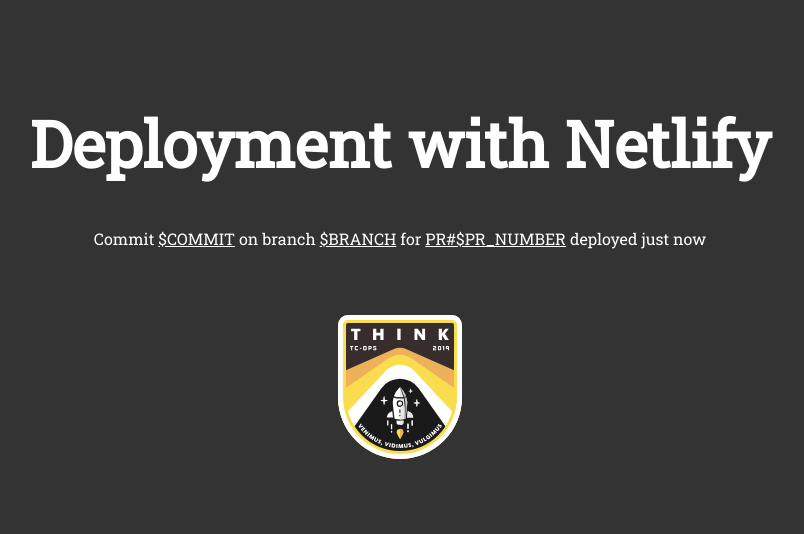
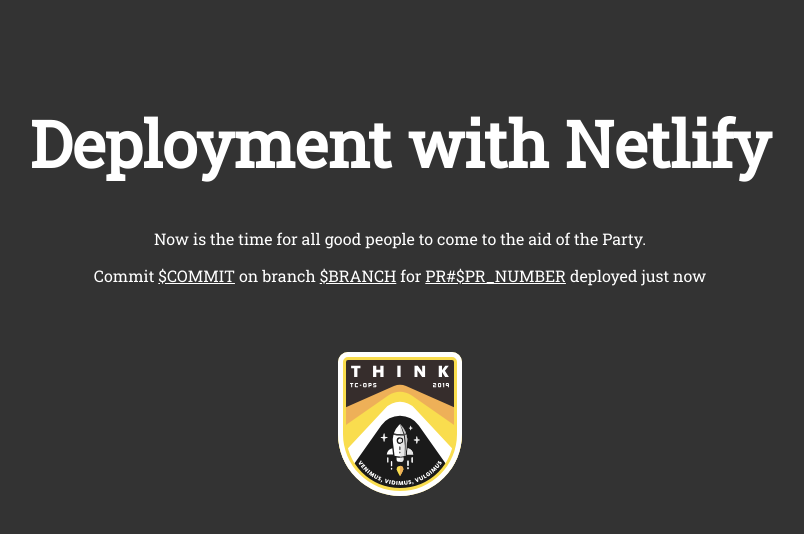
Before and after one commit to thinkcompany/netlify-static, a website: page src/index.html in a window 1280 px wide. Shown: the whole page, without its empty margins (240-1044 px from the left). Drawn offline with Linux system fonts and the light colour scheme; files that its build step writes are made by us from their sources; files whose address does not match are found by name.

Commit message:
Added a string of copy

```diff
--- a/src/index.html
+++ b/src/index.html
@@ -12,6 +12,7 @@
   <div class="wrapper">
     <div class="header">
       <h1>Deployment with Netlify</h1>
+      <p>Now is the time for all good people to come to the aid of the Party.</p>
       <p class="watermark">
         <!-- commit -->Commit <a href="https://github.com/thinkcompany/netlify-static/commit/$COMMIT">$COMMIT</a><!-- /commit -->
         <!-- branch -->on branch <a href="https://github.com/thinkcompany/netlify-static/tree/$BRANCH">$BRANCH</a><!-- /branch -->
```
